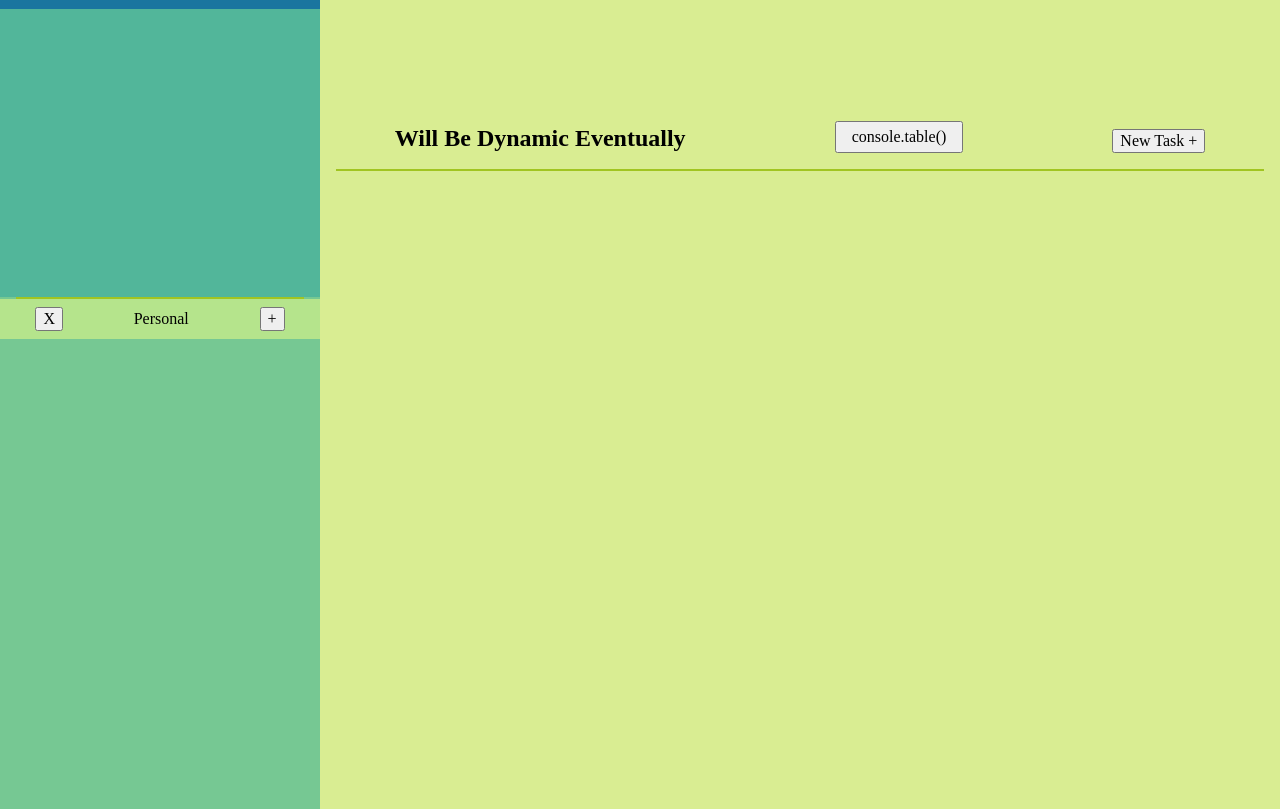
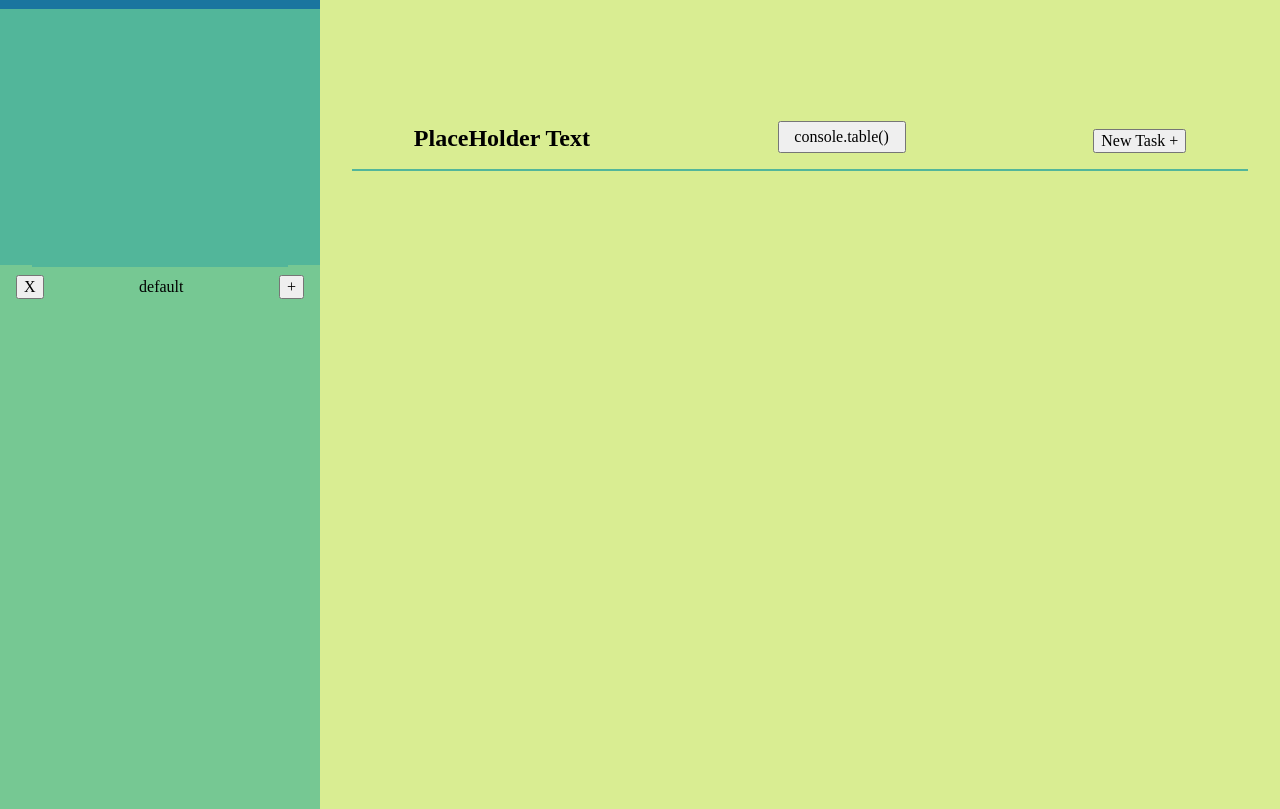
Before and after one commit to RyanMcEntire/todo-list, a website built with webpack: page temp.html in a window 1280 px wide. Shown: the part 791-1600 px from the top of the page. Built offline with nearby package versions, Linux system fonts and the light colour scheme.

Commit message:
re-order project display to attempt making an independent scrollbar

```diff
--- a/src/controllers/eventListeners.js
+++ b/src/controllers/eventListeners.js
@@ -1,14 +1,12 @@
 import { makeProjectForm, makeTaskForm } from '../dom/formElements';
 import Storage from '../model/storage';
 import makeProjectCard from '../dom/dynamicElements';
+import Element from '../model/elementMaker';
 
 function appendElement(parent, element) {
   const parentElement = document.getElementById(parent);
   parentElement.appendChild(element);
 }
-
-
-
 
 const consoleTableStorage = () => {
   console.table(Storage.getManager().getAllProjects());
@@ -26,12 +24,30 @@ const processStaticClick = (e) => {
   }
 };
 
-
-const doTheThing = () => {
-  const newProj = makeProjectCard('Personal');
-  appendElement('projectDisplayArea', newProj)
-}
+// const doTheThing = () => {
+//   const newProj = makeProjectCard('Personal');
+//   appendElement('projectDisplayArea', newProj)
+// }
 
 
+const addAllProjectCards = () => {
+  const allProjects = Storage.getManager().getAllProjects();
+  allProjects.forEach((project) => {
+    const pName = project.getNameOfProject();
+    const pCard = makeProjectCard(pName);
+    function border() {
+      return new Element('div').addAttributes({
+        class: 'borderDiv ',
+      });
+    }
 
-export { processStaticClick as processClick, doTheThing }
+    // console.log();
+
+    const anchor = document.getElementById('sidebarScrollAnchor');
+    const container = document.getElementById('projectDisplayArea');
+    container.insertBefore(pCard, anchor);
+    container.insertBefore(border(), anchor);
+  });
+};
+
+export { processStaticClick as processClick, addAllProjectCards, };
--- a/src/dom/dynamicElements.js
+++ b/src/dom/dynamicElements.js
@@ -32,6 +32,7 @@ function makeProjectCard(projectName) {
         .addText('+')
     )
 
+
     .build();
 }
 
--- a/src/dom/staticElements.js
+++ b/src/dom/staticElements.js
@@ -1,4 +1,7 @@
-import { processClick, doTheThing } from '../controllers/eventListeners';
+import {
+  processClick,
+  addAllProjectCards,
+} from '../controllers/eventListeners';
 import Element from '../model/elementMaker';
 
 function makeHeader() {
@@ -24,11 +27,19 @@ function makeContent() {
         )
         .addChild(new Element('div').addAttributes({ class: 'borderDiv' }))
         .addChild(
-          new Element('div').addAttributes({
-            class: 'projectDisplayArea',
-            id: 'projectDisplayArea',
-          })
+          new Element('div')
+            .addAttributes({
+              class: 'projectDisplayArea',
+              id: 'projectDisplayArea',
+            })
+            .addChild(
+              new Element('div').addAttributes({
+                class: 'sidebarScrollAnchor',
+                id: 'sidebarScrollAnchor',
+              })
+            )
         )
+
         .addChild(
           new Element('div')
             .addAttributes({ class: 'newProjectFooter' })
@@ -56,7 +67,7 @@ function makeContent() {
             .addAttributes({
               class: 'taskInfoArea',
             })
-            .addChild(new Element('h2').addText('Will Be Dynamic Eventually'))
+            .addChild(new Element('h2').addText('PlaceHolder Text'))
             .addChild(
               new Element('button')
                 .addAttributes({
@@ -110,7 +121,7 @@ const initializePage = () => {
       console.error(`Failed to append element: ${tree}`);
     }
   });
-  doTheThing();
+  addAllProjectCards();
 };
 
 export default initializePage;
--- a/src/style/style.less
+++ b/src/style/style.less
@@ -98,7 +98,7 @@ h2 {
   width: 20rem;
   min-height: 100vh;
   background-color: @green3;
-  justify-content:flex-start;
+  justify-content: flex-start;
 }
 
 .sortManagerContainer {
@@ -106,9 +106,8 @@ h2 {
 }
 
 .sortInfoContainer {
-  height: 18rem;
-  background-color: @green2;
-
+  height: 16rem;
+  background-color: @green1;
 }
 
 .header {
@@ -133,7 +132,7 @@ h2 {
   justify-content: space-between;
   position: fixed;
   bottom: 0;
-  width:20rem;
+  width: 20rem;
   .callNewProjectModal {
     padding: 0rem 1.3rem;
     margin-right: 1rem;
@@ -160,29 +159,35 @@ h2 {
   justify-content: space-between;
 
   h2 {
-    margin: .7rem;
+    margin: 0.7rem;
   }
   .projectFormExit {
     display: flex;
     align-items: center;
     justify-content: center;
-    margin: .6rem;
+    margin: 0.6rem;
   }
 }
 
 .projectDisplayArea {
   display: flex;
-  overflow-y: auto;
-  flex-grow: 1;
+  flex-direction: column;
+  overflow-y: scroll;
+  overflow-anchor: none;
+}
+
+.sidebarScrollAnchor {
+overflow-anchor: auto;
+height: 4rem;
 }
 
 .projectCard {
   display: flex;
-  background-color: @green4;
+  background-color: @green3;
   height: 2.5rem;
   align-items: center;
-  flex-grow: 1;
-  justify-content: space-around;
+  justify-content: space-between;
+  padding: 0 1rem;
 }
 
 #consoleTable {
@@ -195,15 +200,13 @@ h2 {
   flex-grow: 1;
   max-width: 65rem;
   justify-content: start;
-
-
 }
 
 .borderDiv {
   border-style: solid;
   border-width: 1px;
-  border-color: darken(@green5, 30%);
-  margin: 0rem 1rem;
+  border-color: @green1;
+  margin: 0rem 2rem;
 }
 
 .taskInfoArea {
@@ -211,7 +214,7 @@ h2 {
   height: 10rem;
   justify-content: space-around;
   align-items: end;
-  >* {
+  > * {
     margin-bottom: 1rem;
   }
 }
```
Also changed, not shown: dist/main.js, src/style/style.css.
